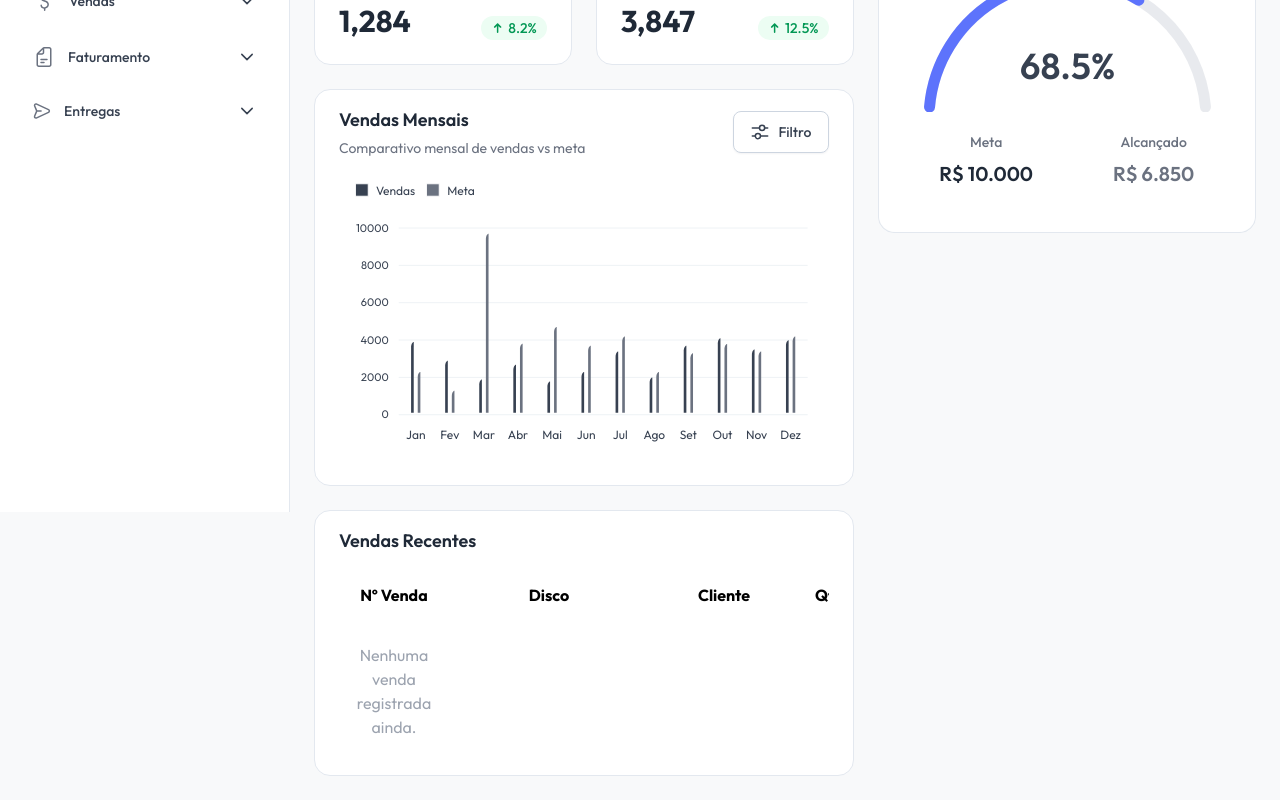
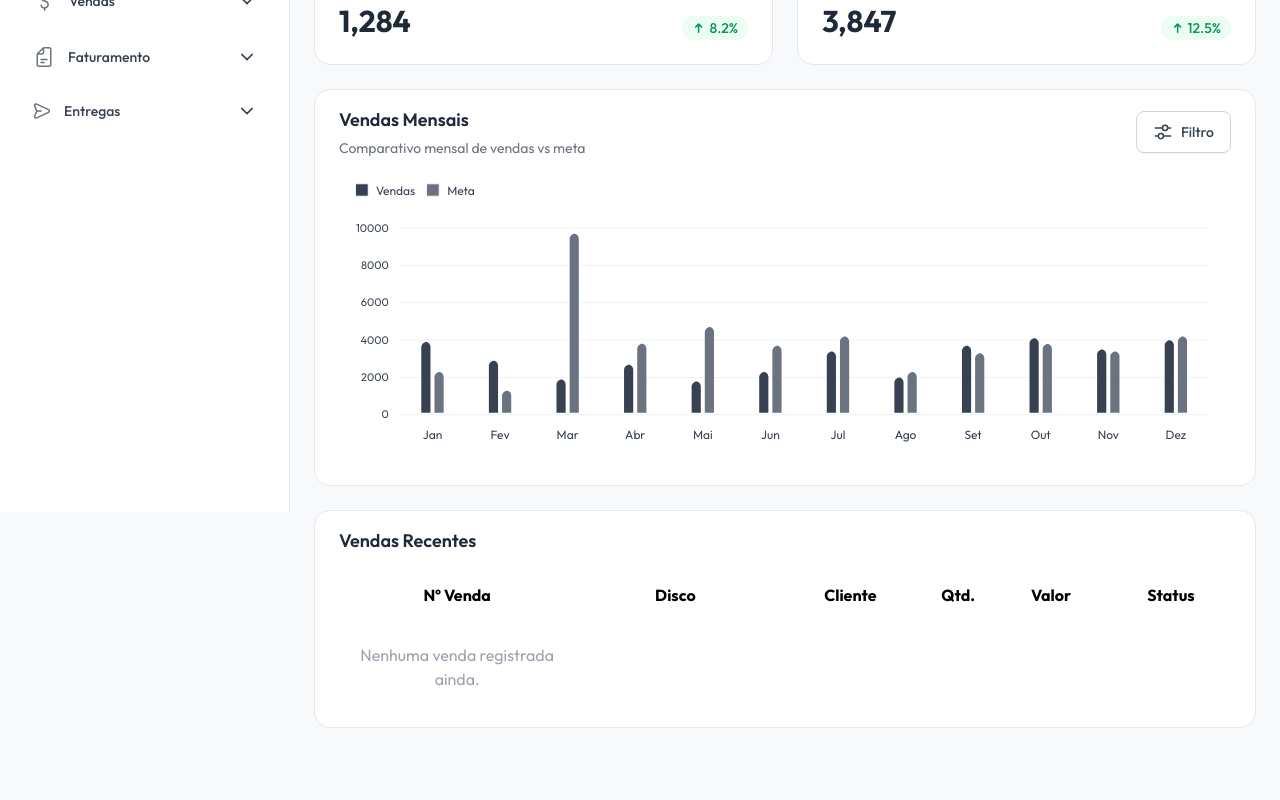
Before and after one commit to ec-univesp/admin-loja-disco, a Next.js app: page / in a window 1280 px wide. Shown: the part 288-1088 px from the top of the page. After the commit the page ends 1040 px from the top, so only its background shows below. Built offline with nearby package versions, Linux system fonts and the light colour scheme.

Commit message:
remove metaMensal

```diff
--- a/src/app/(admin)/page.tsx
+++ b/src/app/(admin)/page.tsx
@@ -2,7 +2,6 @@
 
 import { MetricasLoja } from '@/components/ecommerce/MetricasLoja';
 import React from 'react';
-import MetaMensal from '@/components/ecommerce/MetaMensal';
 import VendasMensaisChart from '@/components/ecommerce/VendasMensaisChart';
 import VendasRecentes from '@/components/ecommerce/VendasRecentes';
 import Button from '@/components/ui/button/Button';
@@ -39,17 +38,13 @@ export default function AdminLojaDisco() {
         </div>
       </div>
 
-      <div className="col-span-12 space-y-6 xl:col-span-7">
+      <div className="col-span-12 space-y-6">
         <MetricasLoja />
 
         <VendasMensaisChart />
       </div>
 
-      <div className="col-span-12 xl:col-span-5">
-        <MetaMensal />
-      </div>
-
-      <div className="col-span-12 xl:col-span-7">
+      <div className="col-span-12">
         <VendasRecentes />
       </div>
     </div>
```
